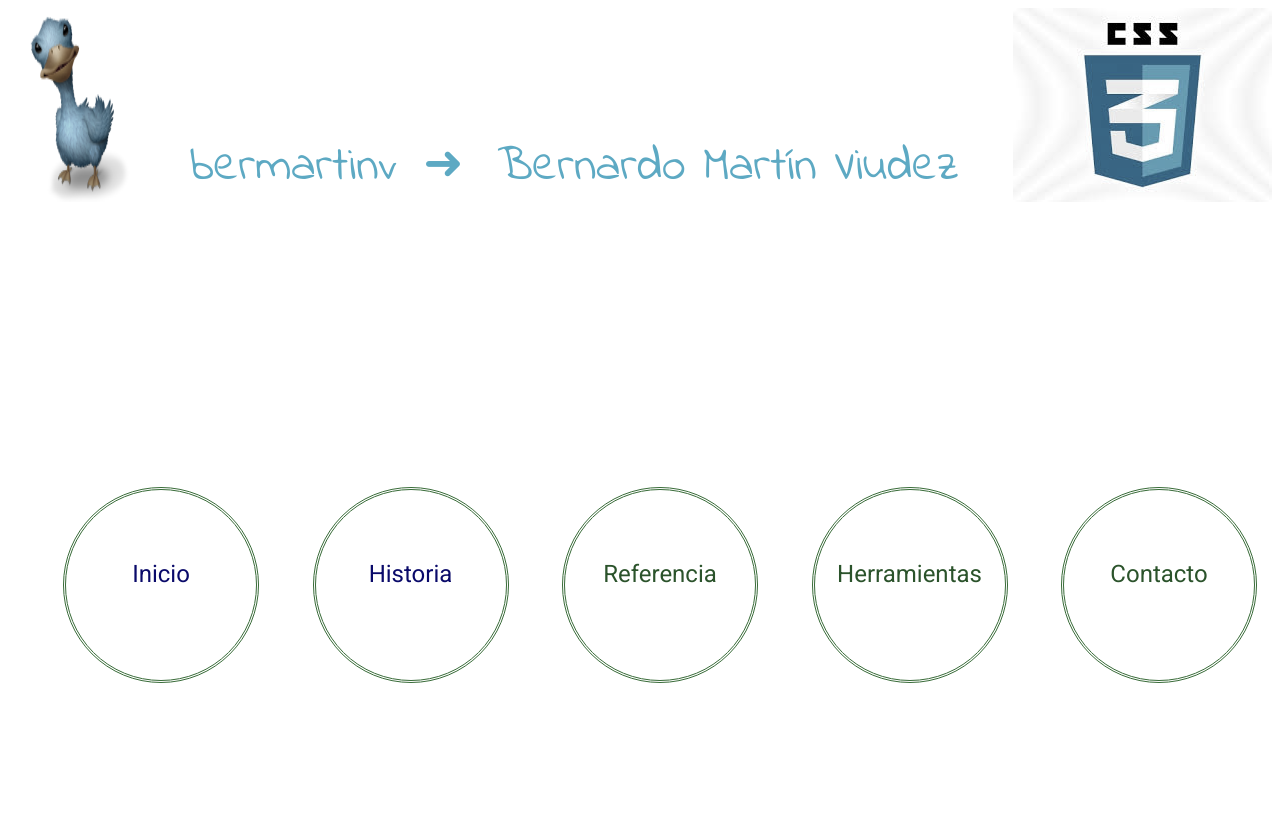
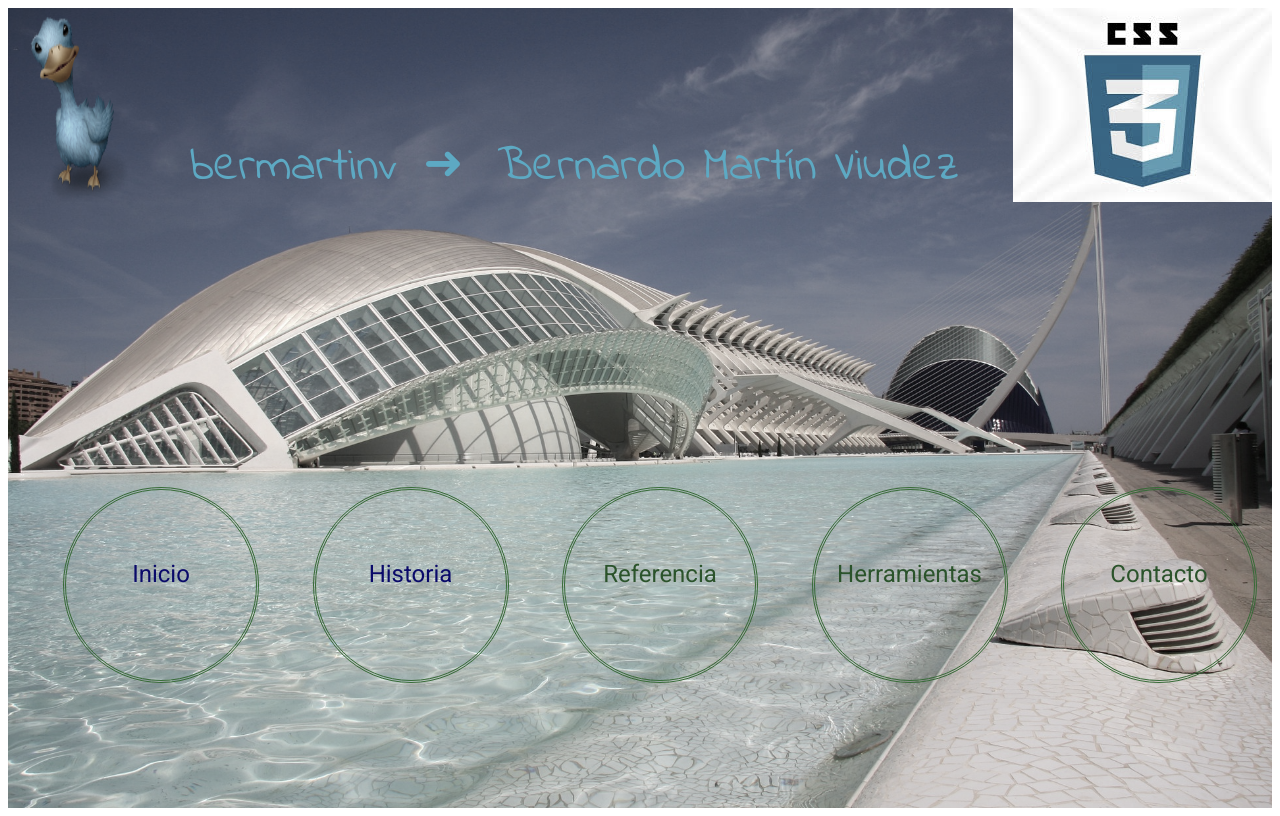
Before and after one commit to bermartinv/CSS, a website: page index.html in a window 1280 px wide. Drawn offline with Linux system fonts and the light colour scheme.

Commit message:
Another change

```diff
--- a/assets/css/style.css
+++ b/assets/css/style.css
@@ -3,7 +3,7 @@
 
     background-size:cover;
     background-repeat: no-repeat;
-    background-image: url('images/valencia.jpg');
+    background-image: url('../images/valencia.jpg');
     position: relative;
     background-attachment: fixed;
     //*align-items: center;*/
```
